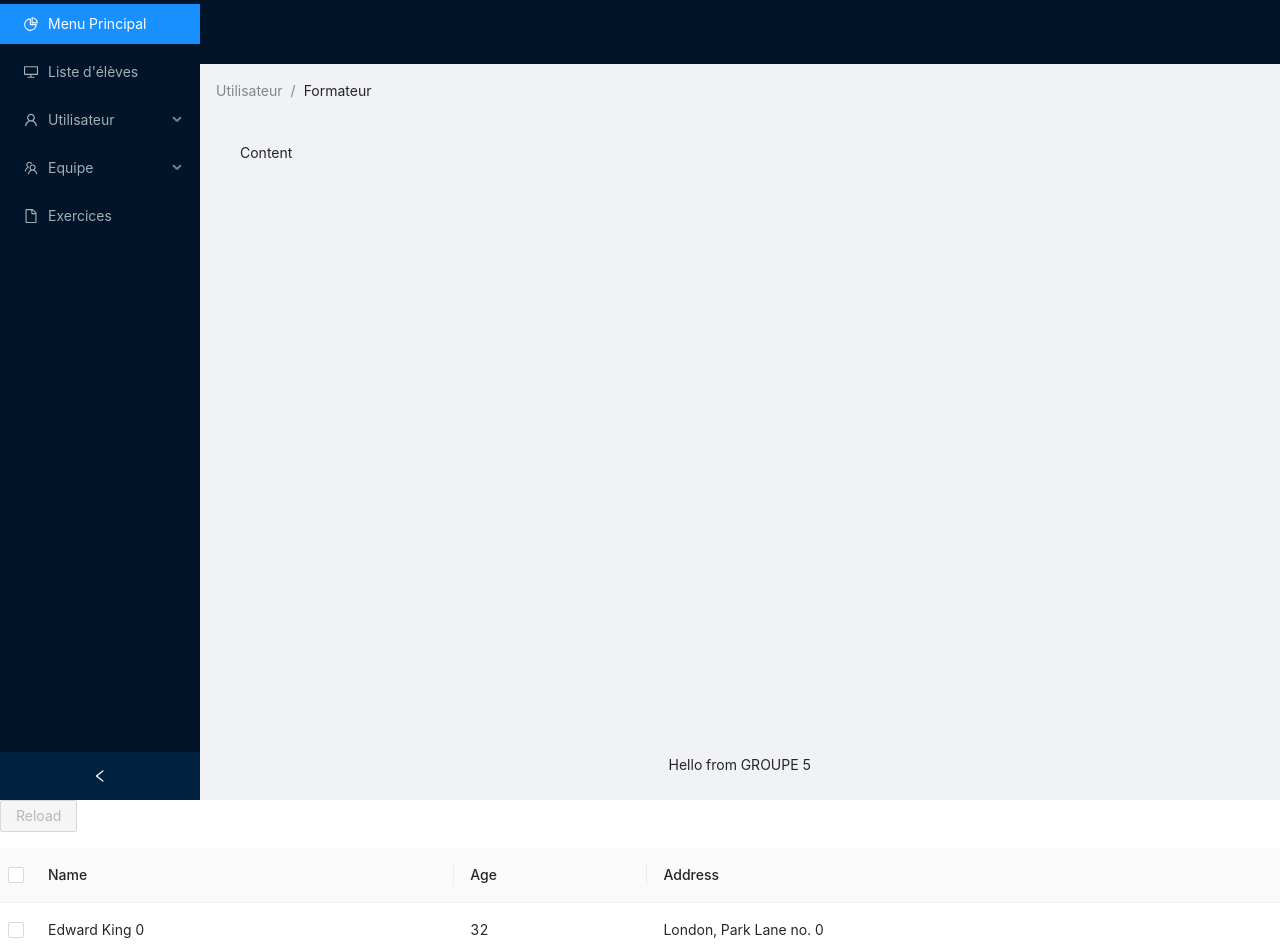
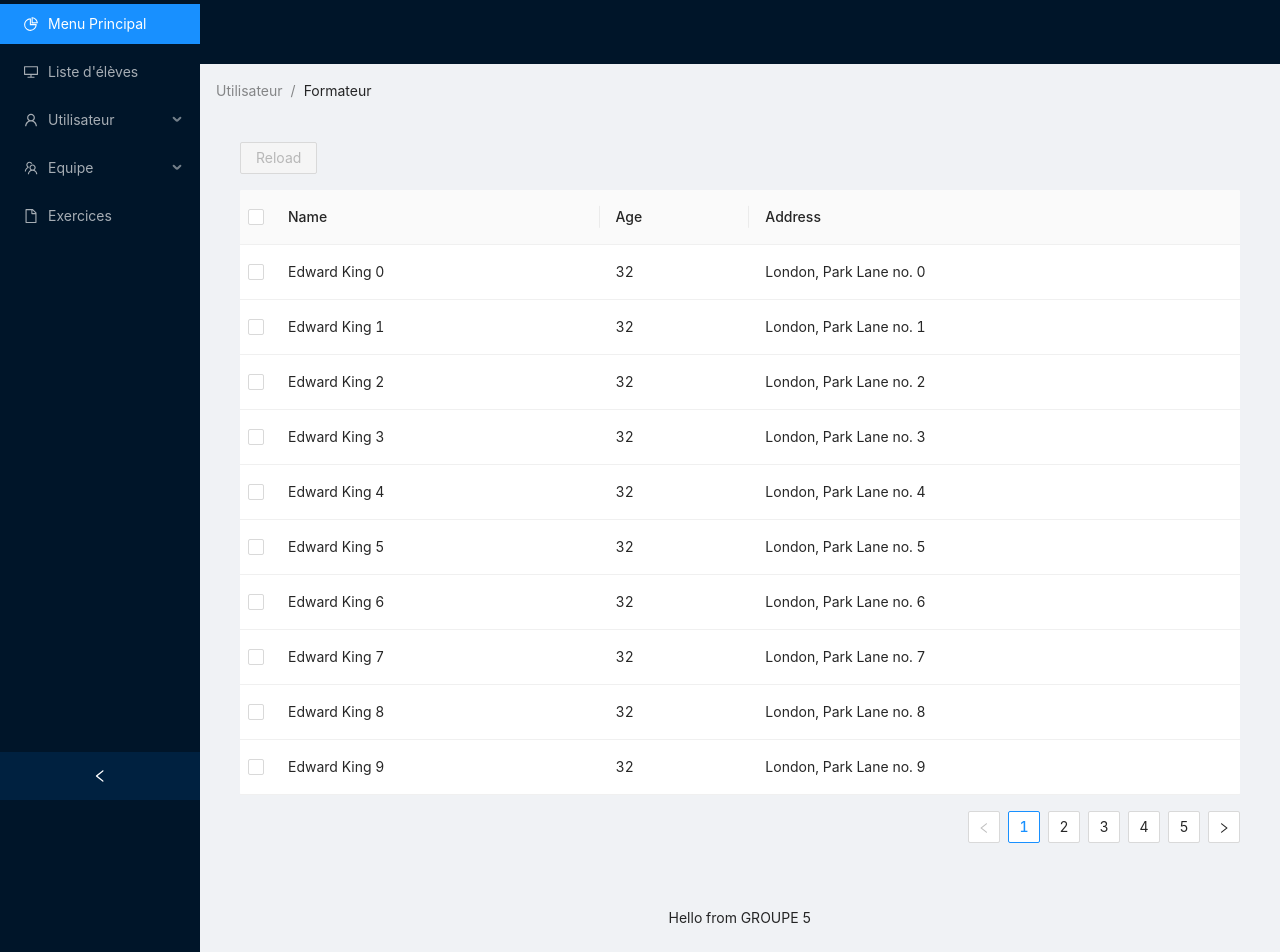
Before and after one commit to WildCodeSchool/2020-11-wns-paris-groupe5-projet, a React (Create React App) app in the folder front/: page / in a window 1280 px wide. Shown: the top 952 px of the page. Built offline with nearby package versions, Linux system fonts and the light colour scheme.

Commit message:
correction component list

```diff
--- a/front/src/App.js
+++ b/front/src/App.js
@@ -1,14 +1,12 @@
 import './App.css';
 import Connexion from "./Connexion";
 import Menu1 from "./Menu1";
-import Home from './Home';
 
 
 function App() {
   return (
     <div className="App">
         <Menu1 />
-        <Home />
         <Connexion />
     </div>
   );
--- a/front/src/Home.js
+++ /dev/null
@@ -1,79 +0,0 @@
-import React from 'react'
-import 'antd/dist/antd.css';
-import { Table, Button } from 'antd';
-
-const columns = [
-  {
-    title: 'Name',
-    dataIndex: 'name',
-  },
-  {
-    title: 'Age',
-    dataIndex: 'age',
-  },
-  {
-    title: 'Address',
-    dataIndex: 'address',
-  },
-];
-
-const data = [];
-for (let i = 0; i < 46; i++) {
-  data.push({
-    key: i,
-    name: `Edward King ${i}`,
-    age: 32,
-    address: `London, Park Lane no. ${i}`,
-  });
-}
-
-class App extends React.Component {
-  state = {
-    selectedRowKeys: [], // Check here to configure the default column
-    loading: false,
-  };
-
-  start = () => {
-    this.setState({ loading: true });
-    // ajax request after empty completing
-    setTimeout(() => {
-      this.setState({
-        selectedRowKeys: [],
-        loading: false,
-      });
-    }, 1000);
-  };
-
-  onSelectChange = selectedRowKeys => {
-    console.log('selectedRowKeys changed: ', selectedRowKeys);
-    this.setState({ selectedRowKeys });
-  };
-
-  render() {
-    const { loading, selectedRowKeys } = this.state;
-    const rowSelection = {
-      selectedRowKeys,
-      onChange: this.onSelectChange,
-    };
-    const hasSelected = selectedRowKeys.length > 0;
-    return (
-      <div>
-        <div style={{ marginBottom: 16 }}>
-          <Button type="primary" onClick={this.start} disabled={!hasSelected} loading={loading}>
-            Reload
-          </Button>
-          <span style={{ marginLeft: 8 }}>
-            {hasSelected ? `Selected ${selectedRowKeys.length} items` : ''}
-          </span>
-        </div>
-        <Table
-        rowSelection={rowSelection} // case à cocher
-        columns={columns}
-        dataSource={data} />
-      </div>
-    );
-  }
-}
-
-
-export default App;
--- a/front/src/Menu1.js
+++ b/front/src/Menu1.js
@@ -1,5 +1,5 @@
 import React from "react";
-import { Layout, Menu, Breadcrumb } from 'antd';
+import { Layout, Menu, Breadcrumb, Table, Button } from 'antd';
 import {
   DesktopOutlined,
   PieChartOutlined,
@@ -11,15 +11,52 @@ import {
 const { Header, Content, Footer, Sider } = Layout;
 const { SubMenu } = Menu;
 
-//function Menu() {
-//  return (
-//    <div>Component Menu works</div>
-//  );
-//}
+const columns = [
+  {
+    title: 'Name',
+    dataIndex: 'name',
+  },
+  {
+    title: 'Age',
+    dataIndex: 'age',
+  },
+  {
+    title: 'Address',
+    dataIndex: 'address',
+  },
+];
+
+const data = [];
+for (let i = 0; i < 46; i++) {
+  data.push({
+    key: i,
+    name: `Edward King ${i}`,
+    age: 32,
+    address: `London, Park Lane no. ${i}`,
+  });
+}
 
 class Menu1 extends React.Component {
     state = {
       collapsed: false,
+      selectedRowKeys: [], // Check here to configure the default column
+      loading: false,
+    };
+
+    start = () => {
+      this.setState({ loading: true });
+      // ajax request after empty completing
+      setTimeout(() => {
+        this.setState({
+          selectedRowKeys: [],
+          loading: false,
+        });
+      }, 1000);
+    };
+
+    onSelectChange = selectedRowKeys => {
+      console.log('selectedRowKeys changed: ', selectedRowKeys);
+      this.setState({ selectedRowKeys });
     };
 
     onCollapse = collapsed => {
@@ -29,6 +66,12 @@ class Menu1 extends React.Component {
 
     render() {
       const { collapsed } = this.state;
+      const { loading, selectedRowKeys } = this.state;
+      const rowSelection = {
+      selectedRowKeys,
+      onChange: this.onSelectChange,
+      };
+      const hasSelected = selectedRowKeys.length > 0;
       return (
         <Layout style={{ minHeight: '100vh' }}>
           <Sider collapsible collapsed={collapsed} onCollapse={this.onCollapse}>
@@ -62,7 +105,18 @@ class Menu1 extends React.Component {
                 <Breadcrumb.Item>Formateur</Breadcrumb.Item>
               </Breadcrumb>
               <div className="site-layout-background" style={{ padding: 24, minHeight: 360 }}>
-                Content
+              <div style={{ marginBottom: 16 }}>
+          <Button type="primary" onClick={this.start} disabled={!hasSelected} loading={loading}>
+            Reload
+          </Button>
+          <span style={{ marginLeft: 8 }}>
+            {hasSelected ? `Selected ${selectedRowKeys.length} items` : ''}
+          </span>
+        </div>
+        <Table
+        rowSelection={rowSelection} // case à cocher
+        columns={columns}
+        dataSource={data} />
               </div>
             </Content>
             <Footer style={{ textAlign: 'center' }}>Hello from GROUPE 5</Footer>
```
